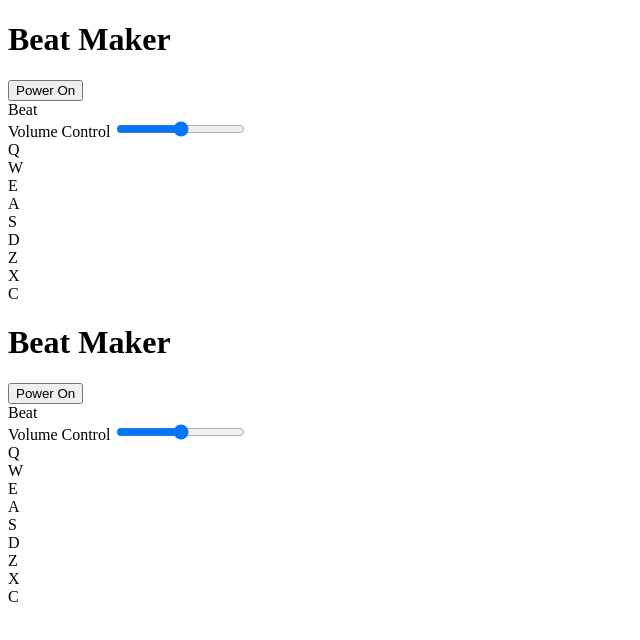
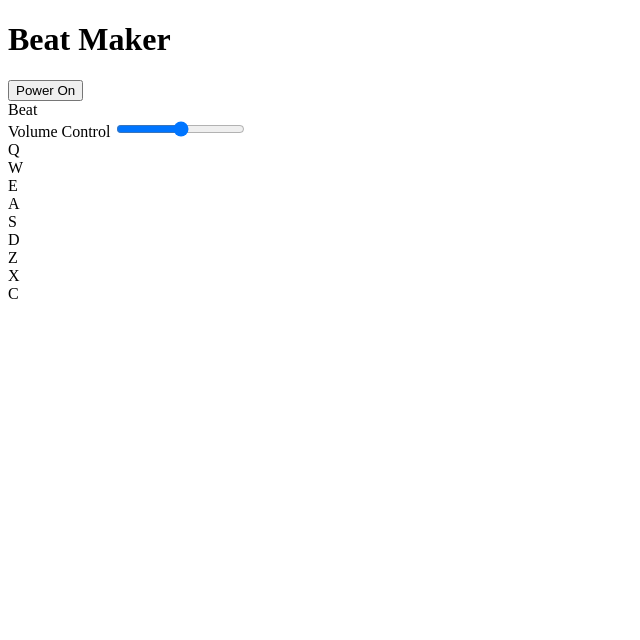
Before and after one commit to nelly02d/Drum-machine, a plain HTML site: page index.html in a window 1280 px wide. Shown: the whole page, without its empty margins (0-640 px from the left). Drawn offline with nearby package versions, Linux system fonts and the light colour scheme; files that its build step writes are made by us from their sources.

Commit message:
Edit html content

```diff
--- a/index.html
+++ b/index.html
@@ -10,30 +10,6 @@
   <script src="https://cdn.freecodecamp.org/testable-projects-fcc/v1/bundle.js"></script>
 </head>
 <body>
-  <div id="drum-machine">
-    <div id="display">
-      <div id="display-btn-container">
-        <h1>Beat Maker</h1>
-        <div id="display-btn-wrapper">
-          <button id="power">Power On</button>
-          <div id="beat-name">Beat</div>
-          <label id="vol-title" for="vol">Volume Control</label>
-          <input type="range" id="volume-control" name="vol">
-        </div>
-      </div>
-
-      <div id="pad-container">
-        <div class="drum-pad" id="Q">Q</div>
-        <div class="drum-pad" id="W">W</div>
-        <div class="drum-pad" id="E">E</div>
-        <div class="drum-pad" id="A">A</div>
-        <div class="drum-pad" id="S">S</div>
-        <div class="drum-pad" id="D">D</div>
-        <div class="drum-pad" id="Z">Z</div>
-        <div class="drum-pad" id="X">X</div>
-        <div class="drum-pad" id="C">C</div>
-      </div>
-
   <div id="drum-machine">
     <div id="display">
       <div id="display-btn-container">
@@ -71,7 +47,5 @@
       </div> -->
     </div>
   </div>
-    </div>
-  </div>
 </body>
 </html>
```
Lines whose indentation alone changed are shown as unchanged.
